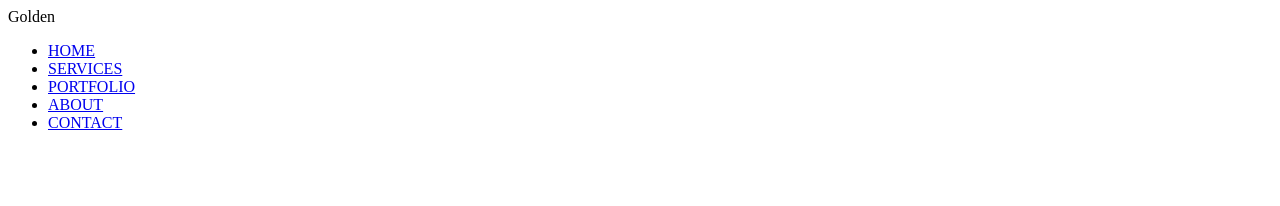
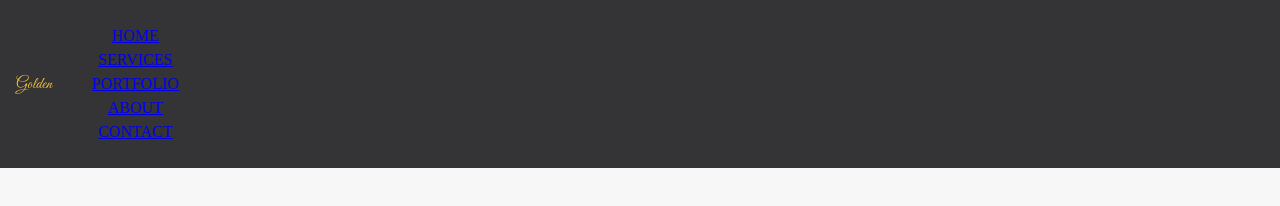
Before and after one commit to kai-mareving/golden-landingpage, a website: page index.html in a window 1280 px wide. Drawn offline with nearby package versions, Linux system fonts and the light colour scheme; files that its build step writes are made by us from their sources; a web font is replaced by a local one.

Commit message:
Add global fonts and colors

```diff
--- /dev/null
+++ b/css/style.scss
@@ -0,0 +1,54 @@
+/* Global */
+
+$font-title: 'Gentium Book Basic', serif;
+$font-text: 'Lato', sans-serif;
+$font-special: 'Great Vibes', cursive;
+
+$color-dark: #343336;
+$color-light: #F7F7F7;
+$color-yellow: #F2C335;
+
+.bg-dark {
+    background-color: $color-dark!important;
+}
+
+body {
+    margin: 0;
+    font-family: 'Gentium Book Basic', serif, 'Lato', sans-serif, 'Great Vibes', cursive;
+    font-size: 1rem;
+    font-weight: 400;
+    line-height: 1.5;
+    color: $color-dark;
+    text-align: center;
+    background-color: $color-light;
+}
+
+/* Navbar */
+
+.navbar {
+    display: flex;
+    align-items: center;
+    padding: .5rem 1rem;
+}
+
+.fixed-top {
+    position: fixed;
+    top: 0;
+    right: 0;
+    left: 0;
+    z-index: 1030;
+}
+
+.navbar-brand {
+    font-family: $font-special;
+    color: $color-yellow!important;
+}
+
+
+/* Media */
+@media (min-width: 768px){
+    .navbar-expand-md {
+        flex-flow: row nowrap;
+        justify-content: flex-start;
+    }
+}
--- a/index.html
+++ b/index.html
@@ -14,7 +14,7 @@
 <body>
 
     <nav class="navbar navbar-expand-md fixed-top navbar-dark bg-dark">
-        <a class="navbar-brand text-light">Golden</a>
+        <a class="navbar-brand">Golden</a>
         <ul class="navbar-nav">
             <li><a class="nav-link" href="#">HOME</a></li>
             <li><a class="nav-link" href="#">SERVICES</a></li>
```
